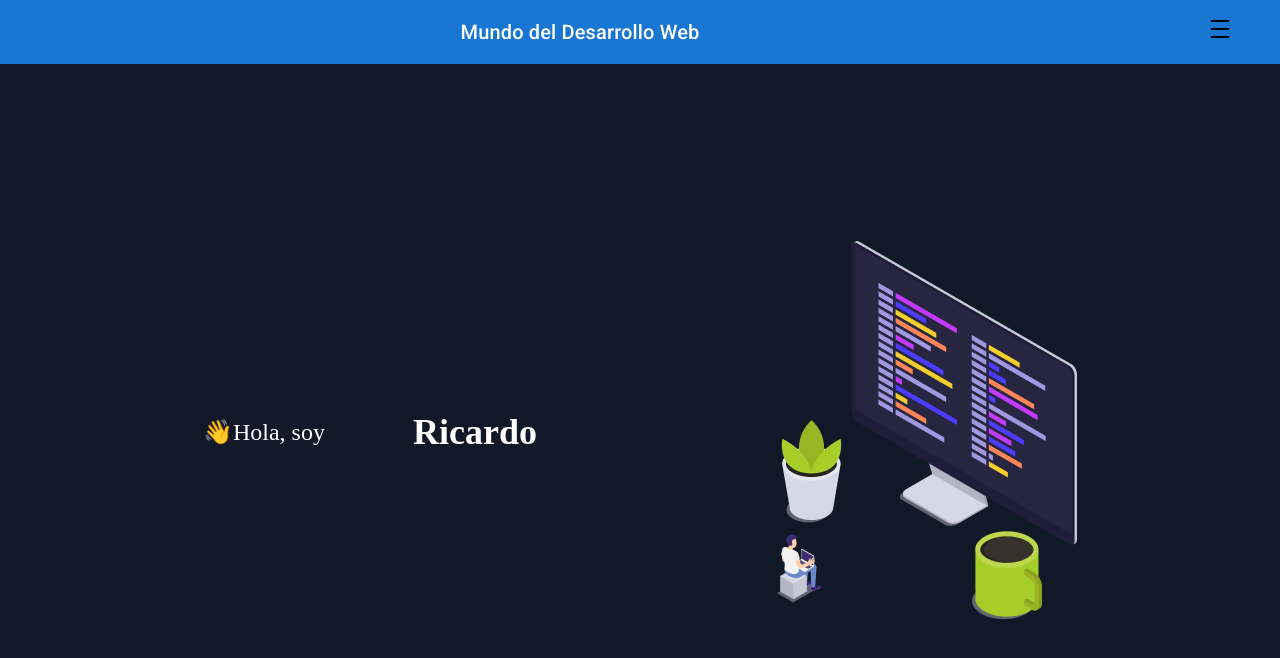
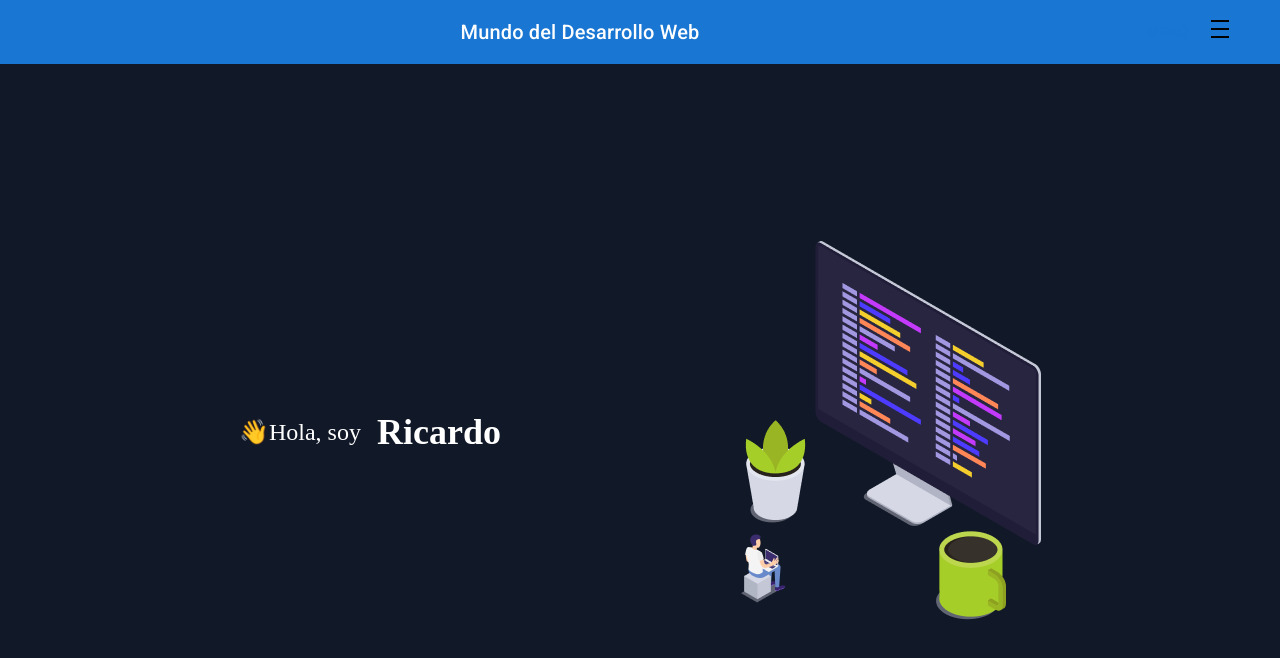
Before and after one commit to blackgoku-97/portafolio, a React (Vite) app: page / in a window 1280 px wide. Shown: the top 658 px of the page. Built offline with nearby package versions, Linux system fonts and the light colour scheme.

Commit message:
Inicio estructurado 10

```diff
--- a/src/components/inicio/Inicio.jsx
+++ b/src/components/inicio/Inicio.jsx
@@ -22,7 +22,7 @@ const Styles = {
     flexDirection: "row",
     alignItems: "center",
     flexWrap: "wrap",
-    gap: 10,
+    gap: 1,
   },
   title: {
     fontSize: 24,
@@ -36,6 +36,7 @@ const Styles = {
     fontWeight: "bold",
     '@media (max-width: 768px)': {
       fontSize: 28,
+      marginLeft: 20,
     },
   },
   imagen: {
```
